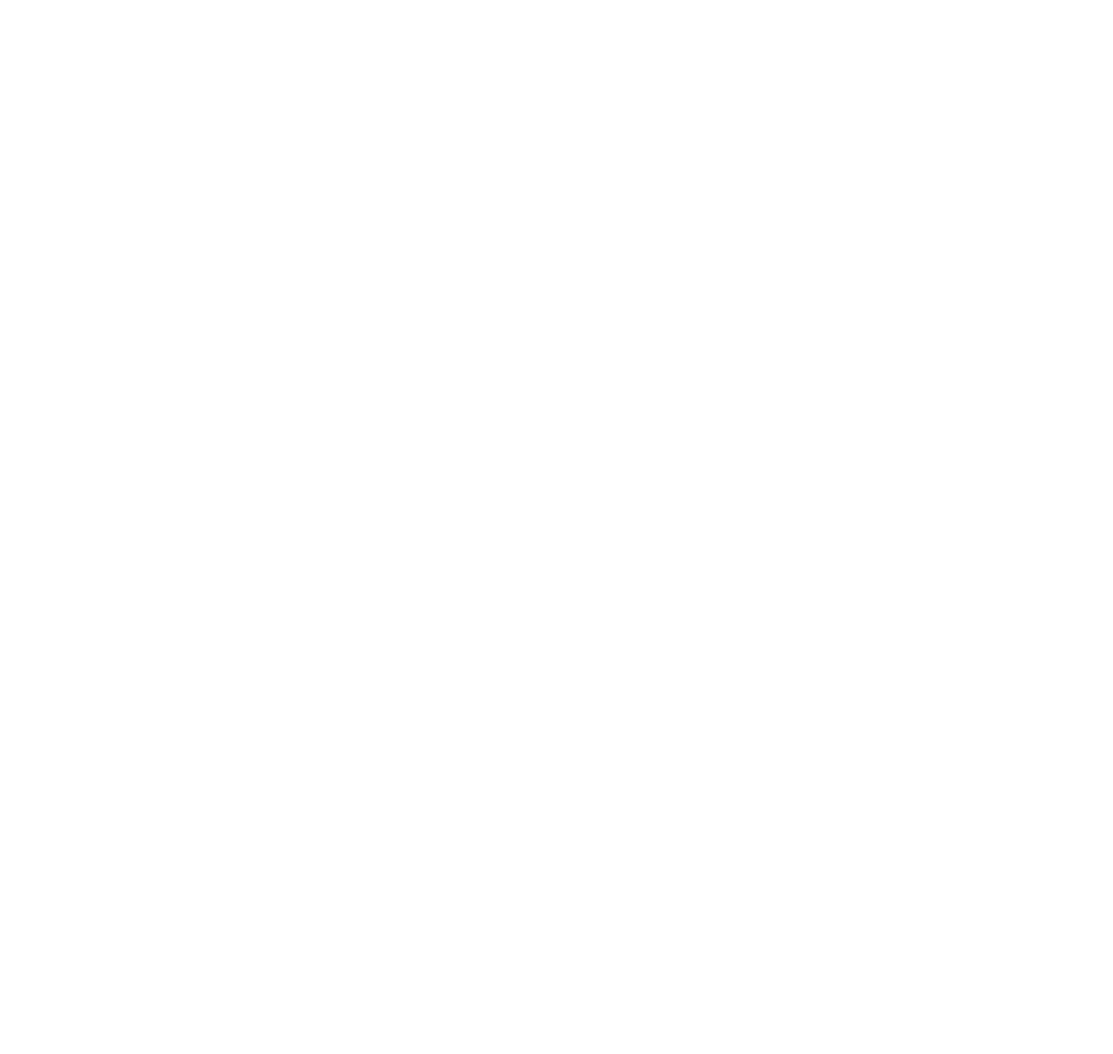
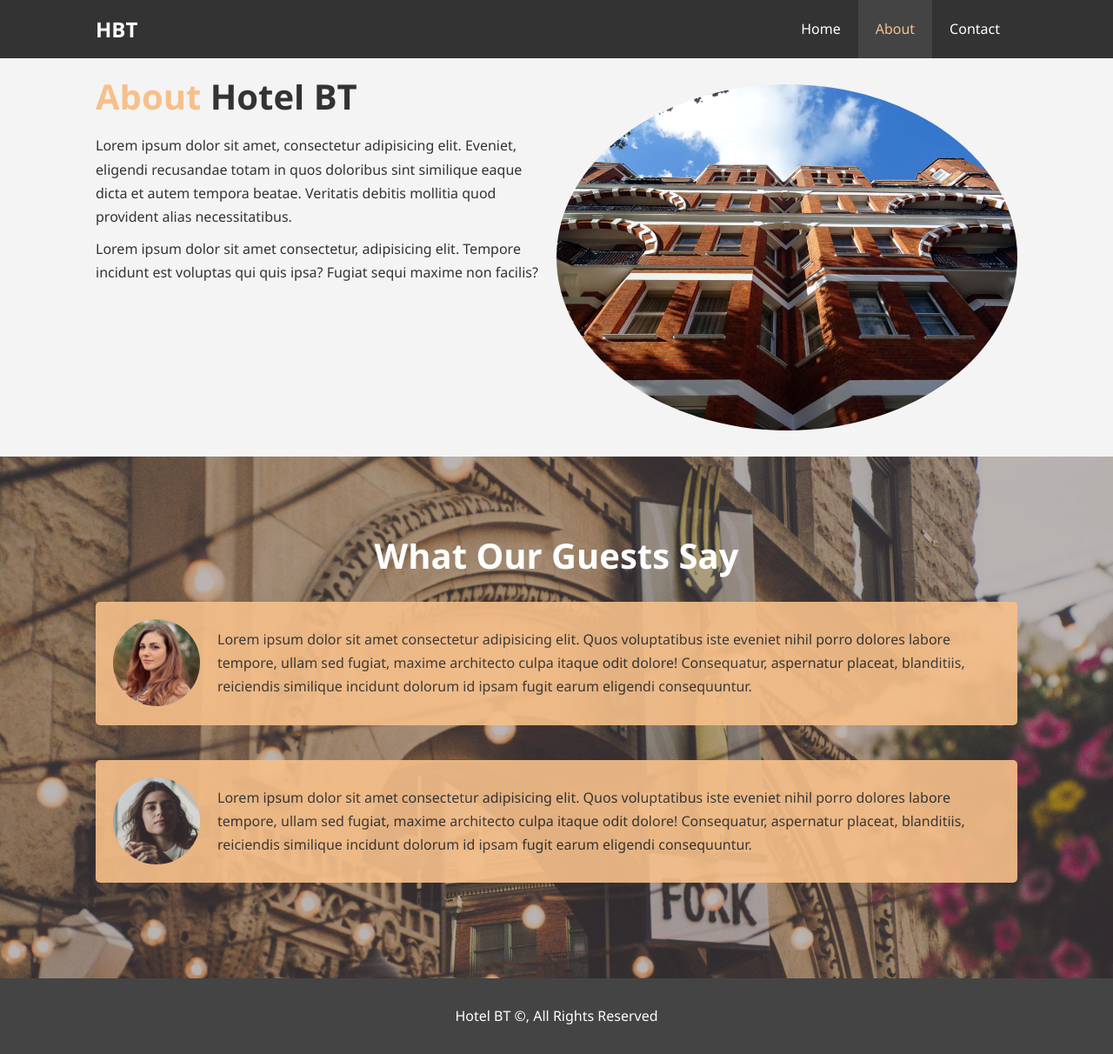
Before and after one commit to obasemola/Hotel-Website-1, a plain HTML site: page about.html in a window 1280 px wide. Shown: the whole page at 87% size. Before the commit the page ends 800 px from the top, so only its background shows below. Drawn offline with Linux system fonts and the light colour scheme.

Commit message:
Created About page

```diff
--- a/about.html
+++ b/about.html
@@ -0,0 +1,63 @@
+<!DOCTYPE html>
+<html lang="en">
+<head>
+    <meta charset="UTF-8">
+    <meta name="viewport" content="width=device-width, initial-scale=1.0">
+    <meta name="description" content="welcome to the most extraordinary hotel in Bosten Massachusetts">
+    <meta name="keywords" content="hotel, boston hotel new england hotel">
+    <link rel="stylesheet" href="css/style.css">
+    <title>Hotel BT | About</title>
+
+</head>
+<body>
+    <header>
+        <nav id="navbar">
+            <div class="container">
+                <h1 class="logo"><a href="index.html">HBT</a></h1>
+                <ul>
+                    <li><a href="index.html">Home</a></li>
+                    <li><a class="current" href="about.html">About</a></li>
+                    <li><a href="contact.html">Contact</a></li>
+                </ul>
+
+            </div>
+
+        </nav>
+    </header>
+
+    <section id="about-info" class="bg-light py-3">
+        <div class="container">
+            <div class="info-left">
+                <h1 class=l-heading><span class="text-primary"> About</span> Hotel BT</h1>
+                <p>Lorem ipsum dolor sit amet, consectetur adipisicing elit. Eveniet, eligendi recusandae totam in quos doloribus sint similique eaque dicta et autem tempora beatae. Veritatis debitis mollitia quod provident alias necessitatibus.</p>
+                <p>Lorem ipsum dolor sit amet consectetur, adipisicing elit. Tempore incidunt est voluptas qui quis ipsa? Fugiat sequi maxime non facilis?</p>
+            </div>
+            <div class="info-right">
+                <img src="./img/photo-2.jpg" alt="hotel">
+
+            </div>
+
+        </div>
+    </section>
+
+    <div class="clr"></div>
+
+    <section id="testimonials" class="py-3">
+        <div class="container">
+            <h2 class="l-heading">What Our Guests Say</h2>
+            <div class="testimonial bg-primary">
+                <img src="./img/person-1.jpg" alt="Samantha">
+                <p>Lorem ipsum dolor sit amet consectetur adipisicing elit. Quos voluptatibus iste eveniet nihil porro dolores labore tempore, ullam sed fugiat, maxime architecto culpa itaque odit dolore! Consequatur, aspernatur placeat, blanditiis, reiciendis similique incidunt dolorum id ipsam fugit earum eligendi consequuntur.</p>
+            </div>
+            <div class="testimonial bg-primary">
+                <img src="./img/person-2.jpg" alt="Jen">
+                <p>Lorem ipsum dolor sit amet consectetur adipisicing elit. Quos voluptatibus iste eveniet nihil porro dolores labore tempore, ullam sed fugiat, maxime architecto culpa itaque odit dolore! Consequatur, aspernatur placeat, blanditiis, reiciendis similique incidunt dolorum id ipsam fugit earum eligendi consequuntur.</p>
+            </div>
+        </div>
+    </section>
+
+    <footer id="main-footer">
+        <p>Hotel BT &copy, All Rights Reserved</p>
+    </footer>
+</body>
+</html>
--- a/css/style.css
+++ b/css/style.css
@@ -77,6 +77,15 @@ p {
 .clr {
     clear: both;
 }
+
+.l-heading {
+    font-size: 40px;
+}
+
+/* padding */
+.py-1 { padding: 10px 0; }
+.py-2 { padding: 20px 0; }
+.py-3 { padding: 30px 0; }
 
 
 /* Navbar */
@@ -177,6 +186,57 @@ p {
     margin-bottom: 10px;
 }
 
+
+/* About info */
+#about-info .info-right {
+    float: right;
+    width: 50%;
+    min-height: 100%;
+}
+
+#about-info .info-right img {
+    display: block;
+    margin: auto;
+    width: 100%;
+    border-radius: 50%;
+}
+
+#about-info .info-left {
+    float: left;
+    width: 50%;
+    min-height: 100%;
+}
+
+/* Testimonials */
+
+#testimonials {
+    height: 600px;
+    background: url('../img/test-bg.jpg') no-repeat center center/cover;
+    padding-top: 100px;
+}
+
+#testimonials h2 {
+    color: #fff;
+    text-align: center;
+    padding-bottom: 40px;
+}
+
+#testimonials .testimonial {
+    padding: 20px;
+    margin-bottom: 40px;
+    border-radius: 5px;
+    opacity: 0.9;
+}
+
+#testimonials .testimonial img {
+    width: 100px;
+    float: left;
+    margin-right: 20px;
+    border-radius: 50%;
+
+}
+
+
 /* Main-footer */
 #main-footer {
     text-align: center;
```
